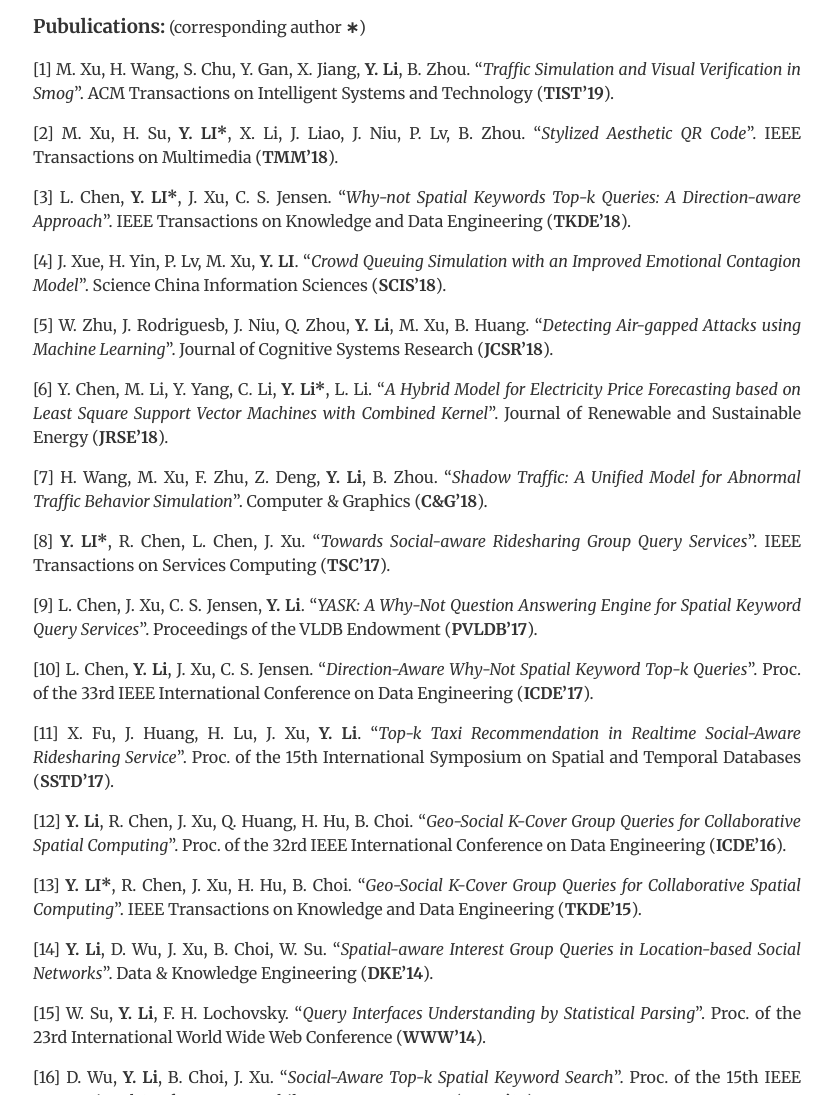
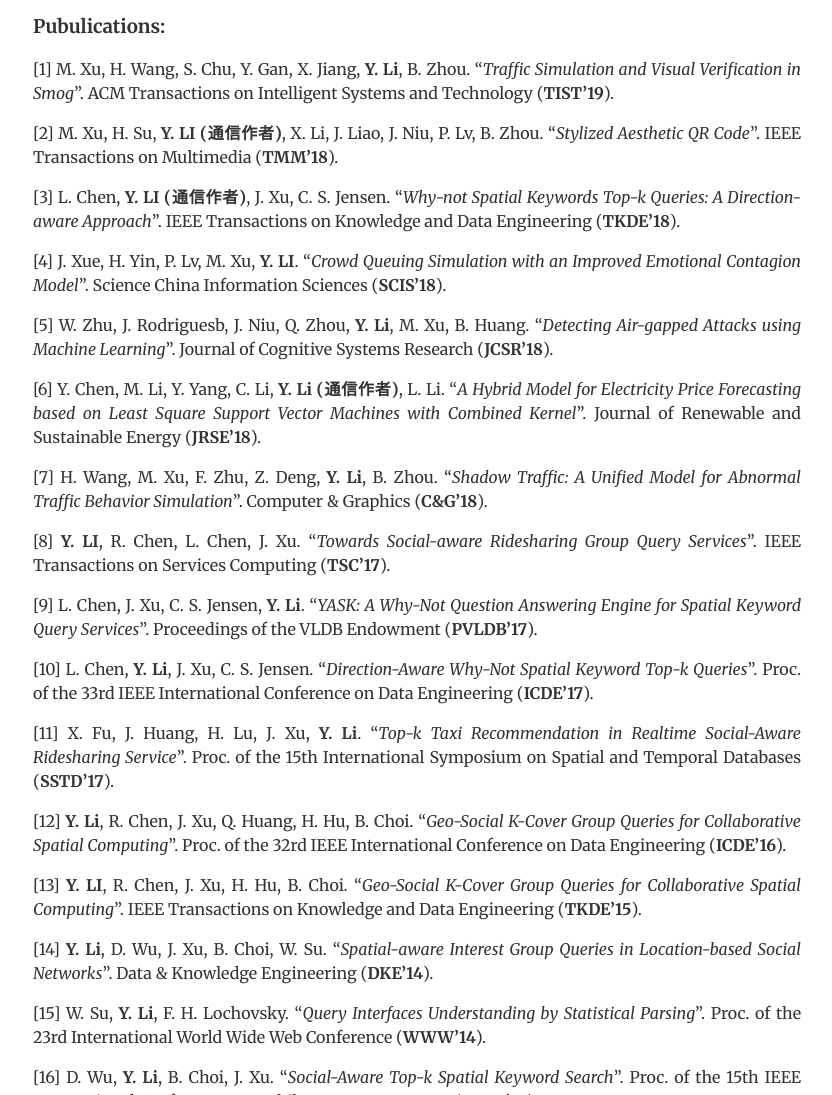
Before and after one commit to zzudb/yfli, a plain HTML site: page index.html in a window 1280 px wide. Shown: the part 421-1516 px from the top of the page, without its empty margins (223-1055 px from the left). Drawn offline with Linux system fonts and the light colour scheme.

Commit message:
Update index.html

```diff
--- a/index.html
+++ b/index.html
@@ -25,23 +25,23 @@ location-based services, geo-social computing, and mobile data management.
 I have published more than 20 technical papers, including IEEE-TKDE, IEEE-TSC, IEEE-TMM, ACM-TIST,
 ACM-TWEB, DKE, IEEE-ICDE, PVLDB, WWW, ACM-CIKM. I have served as servral program committee members for
 IEEE-CPSNA, IEEE-BigData, APWEB-WAIM, and a program committee co-chair for <a href="https://zzudb.github.io/must2019/" target="_new">IEEE-MUST2019</a> in conjunction with <a href="https://www.comp.hkbu.edu.hk/mdm2019/" target="_new">IEEE-MDM2019</a>.
-<h3 id="pubulications" style="display:inline"><strong>Pubulications:</strong></h3> (corresponding author <strong>∗</strong>)
+<h3 id="pubulications" style="display:inline"><strong>Pubulications:</strong></h3>
 
 <p>[1] M. Xu, H. Wang, S. Chu, Y. Gan, X. Jiang, <strong>Y. Li</strong>, B. Zhou. “<em>Traffic Simulation and Visual Verification in Smog</em>”. ACM Transactions on Intelligent Systems and Technology (<strong>TIST’19</strong>).</p>
 
-<p>[2] M. Xu, H. Su, <strong>Y. LI*</strong>, X. Li, J. Liao, J. Niu, P. Lv, B. Zhou. “<em>Stylized Aesthetic QR Code</em>”. IEEE Transactions on Multimedia (<strong>TMM’18</strong>).</p>
+<p>[2] M. Xu, H. Su, <strong>Y. LI (通信作者)</strong>, X. Li, J. Liao, J. Niu, P. Lv, B. Zhou. “<em>Stylized Aesthetic QR Code</em>”. IEEE Transactions on Multimedia (<strong>TMM’18</strong>).</p>
 
-<p>[3] L. Chen, <strong>Y. LI*</strong>, J. Xu, C. S. Jensen. “<em>Why-not Spatial Keywords Top-k Queries: A Direction-aware Approach</em>”. IEEE Transactions on Knowledge and Data Engineering (<strong>TKDE’18</strong>).</p>
+<p>[3] L. Chen, <strong>Y. LI (通信作者)</strong>, J. Xu, C. S. Jensen. “<em>Why-not Spatial Keywords Top-k Queries: A Direction-aware Approach</em>”. IEEE Transactions on Knowledge and Data Engineering (<strong>TKDE’18</strong>).</p>
 
 <p>[4] J. Xue, H. Yin, P. Lv, M. Xu, <strong>Y. LI</strong>. “<em>Crowd Queuing Simulation with an Improved Emotional Contagion Model</em>”. Science China Information Sciences (<strong>SCIS’18</strong>).</p>
 
 <p>[5] W. Zhu, J. Rodriguesb, J. Niu, Q. Zhou, <strong>Y. Li</strong>, M. Xu, B. Huang. “<em>Detecting Air-gapped Attacks using Machine Learning</em>”. Journal of Cognitive Systems Research (<strong>JCSR’18</strong>).</p>
 
-<p>[6] Y. Chen, M. Li, Y. Yang, C. Li, <strong>Y. Li*</strong>, L. Li. “<em>A Hybrid Model for Electricity Price Forecasting based on Least Square Support Vector Machines with Combined Kernel</em>”. Journal of Renewable and Sustainable Energy (<strong>JRSE’18</strong>).</p>
+<p>[6] Y. Chen, M. Li, Y. Yang, C. Li, <strong>Y. Li (通信作者)</strong>, L. Li. “<em>A Hybrid Model for Electricity Price Forecasting based on Least Square Support Vector Machines with Combined Kernel</em>”. Journal of Renewable and Sustainable Energy (<strong>JRSE’18</strong>).</p>
 
 <p>[7] H. Wang, M. Xu, F. Zhu, Z. Deng, <strong>Y. Li</strong>, B. Zhou. “<em>Shadow Traffic: A Unified Model for Abnormal Traffic Behavior Simulation</em>”. Computer & Graphics (<strong>C&G’18</strong>).</p>
 
-<p>[8] <strong>Y. LI*</strong>, R. Chen, L. Chen, J. Xu. “<em>Towards Social-aware Ridesharing Group Query Services</em>”. IEEE Transactions on Services Computing (<strong>TSC’17</strong>).</p>
+<p>[8] <strong>Y. LI</strong>, R. Chen, L. Chen, J. Xu. “<em>Towards Social-aware Ridesharing Group Query Services</em>”. IEEE Transactions on Services Computing (<strong>TSC’17</strong>).</p>
 
 <p>[9] L. Chen, J. Xu, C. S. Jensen, <strong>Y. Li</strong>. “<em>YASK: A Why-Not Question Answering Engine for Spatial Keyword Query Services</em>”. Proceedings of the VLDB Endowment (<strong>PVLDB’17</strong>).</p>
 
@@ -51,7 +51,7 @@ IEEE-CPSNA, IEEE-BigData, APWEB-WAIM, and a program committee co-chair for <a hr
 
 <p>[12] <strong>Y. Li</strong>, R. Chen, J. Xu, Q. Huang, H. Hu, B. Choi. “<em>Geo-Social K-Cover Group Queries for Collaborative Spatial Computing</em>”. Proc. of the 32rd IEEE International Conference on Data Engineering (<strong>ICDE’16</strong>).</p>
 
-<p>[13] <strong>Y. LI*</strong>, R. Chen, J. Xu, H. Hu, B. Choi. “<em>Geo-Social K-Cover Group Queries for Collaborative Spatial Computing</em>”. IEEE Transactions on Knowledge and Data Engineering (<strong>TKDE’15</strong>).</p>
+<p>[13] <strong>Y. LI</strong>, R. Chen, J. Xu, H. Hu, B. Choi. “<em>Geo-Social K-Cover Group Queries for Collaborative Spatial Computing</em>”. IEEE Transactions on Knowledge and Data Engineering (<strong>TKDE’15</strong>).</p>
 
 <p>[14] <strong>Y. Li</strong>, D. Wu, J. Xu, B. Choi, W. Su. “<em>Spatial-aware Interest Group Queries in Location-based Social Networks</em>”. Data & Knowledge Engineering (<strong>DKE’14</strong>).</p>
 
```
